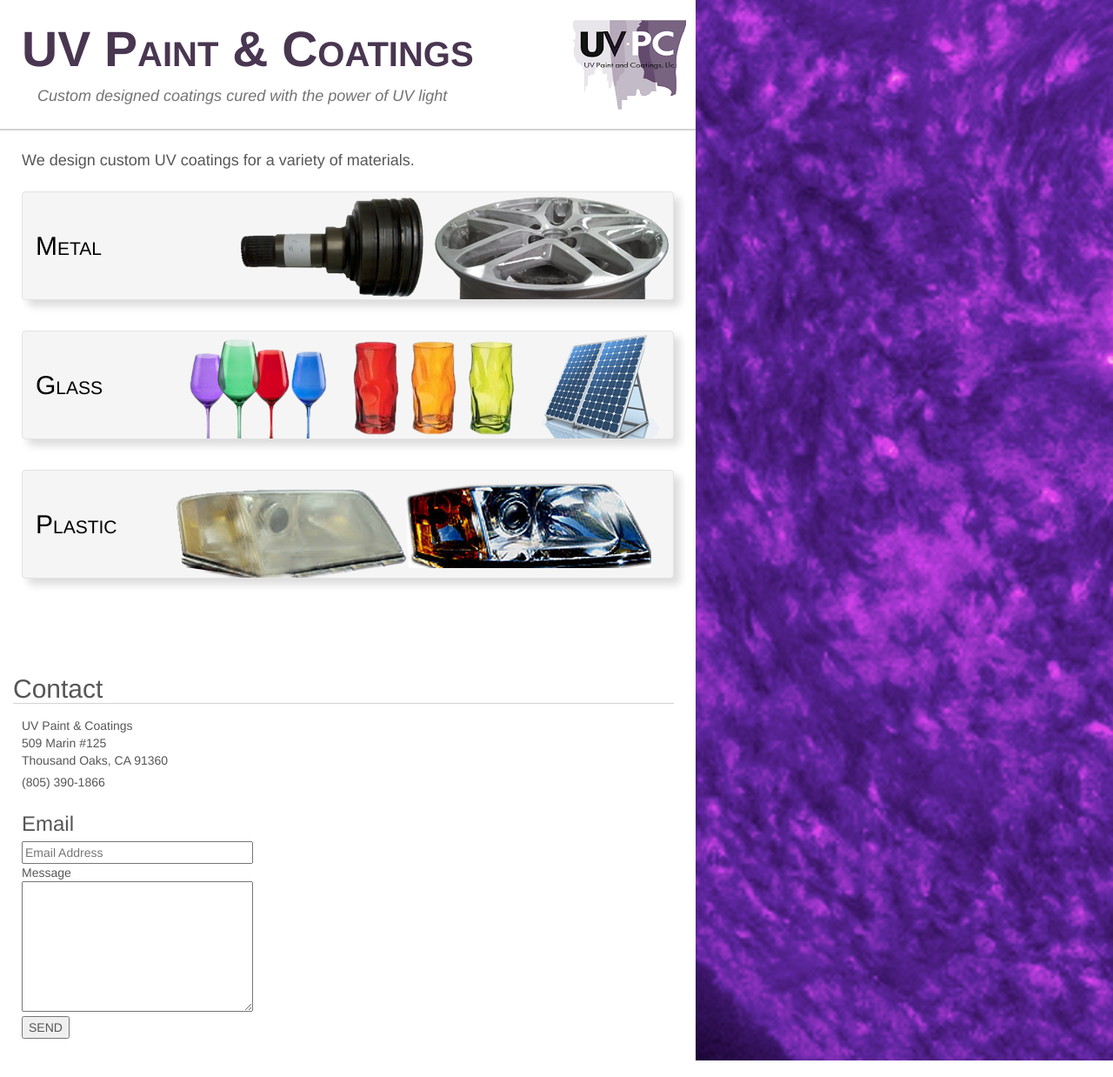
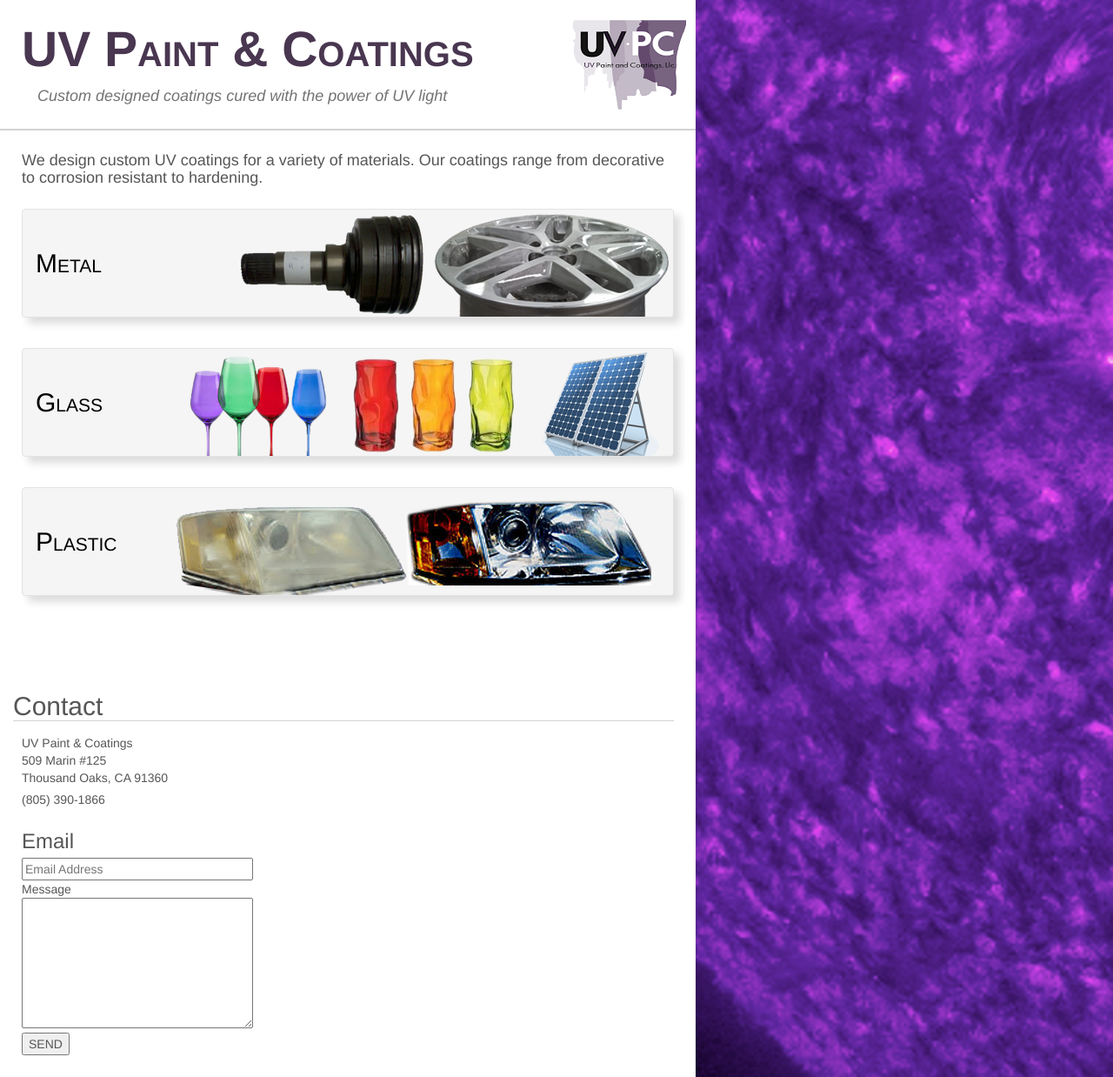
Before and after one commit to networkerror/uvpccom, a PHP site: page / in a window 1280 px wide. Shown: the whole page at 87% size. Run offline with PHP 8.4, Linux system fonts and the light colour scheme.

Commit message:
Fix content and formatting
Add more detail to summary paragraph.
Fix min/max-width bug when content presses on inside of
bounding box.

```diff
--- a/index.css
+++ b/index.css
@@ -47,8 +47,7 @@ section {
   background-color: white;
   display: table;
   margin: 0 auto;
-  min-width: 800px;
-  max-width: 1000px;
+  width: 800px;
   padding: 25px;
 }
 
--- a/index.html
+++ b/index.html
@@ -22,7 +22,7 @@
 
 <main>
   <section>
-    <h4>We design custom UV coatings for a variety of materials.</h4>
+    <h4>We design custom UV coatings for a variety of materials.  Our coatings range from decorative to corrosion resistant to hardening.</h4>
 
     <figure class="well metal">
       <h2>Metal</h2>
```
